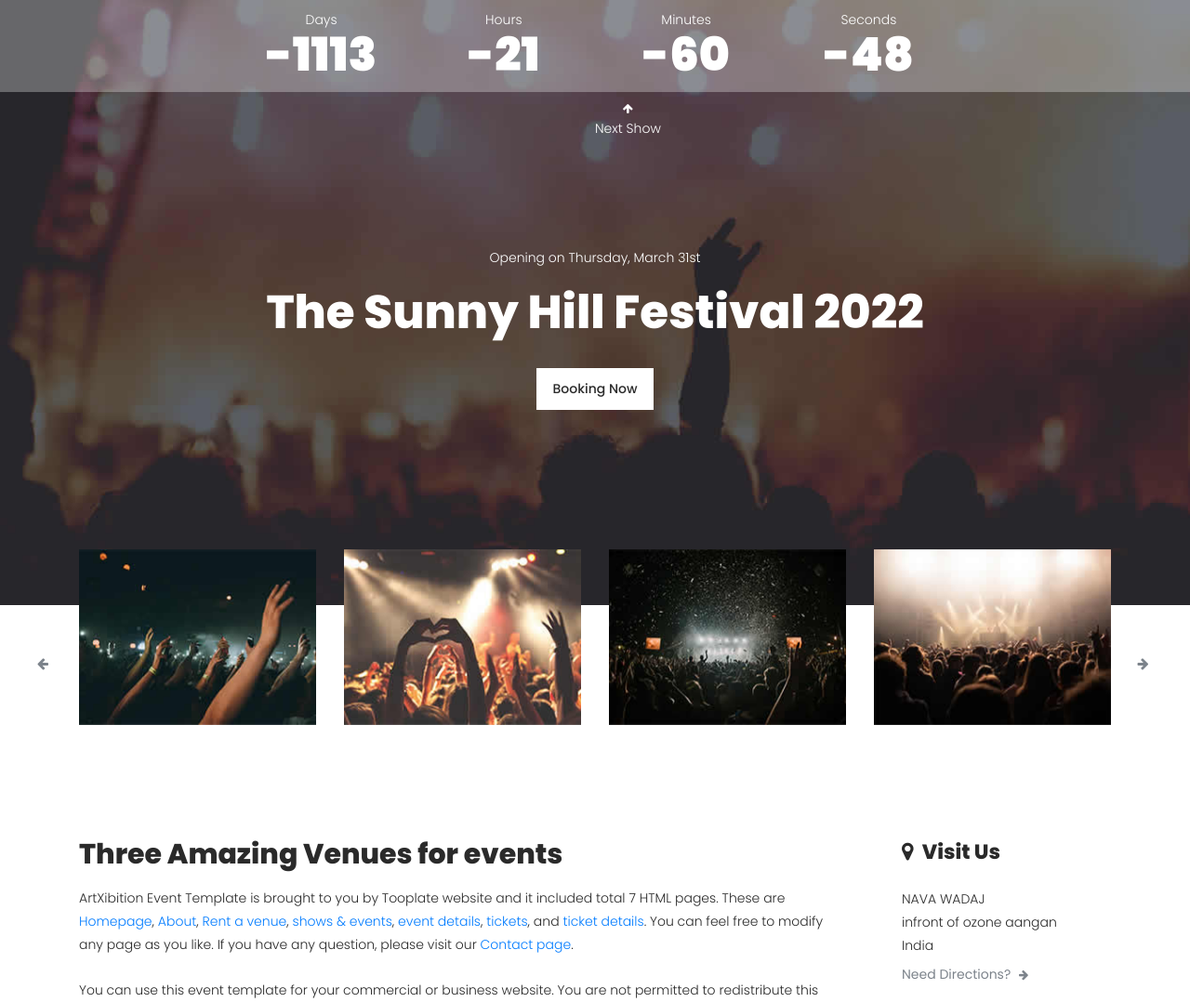
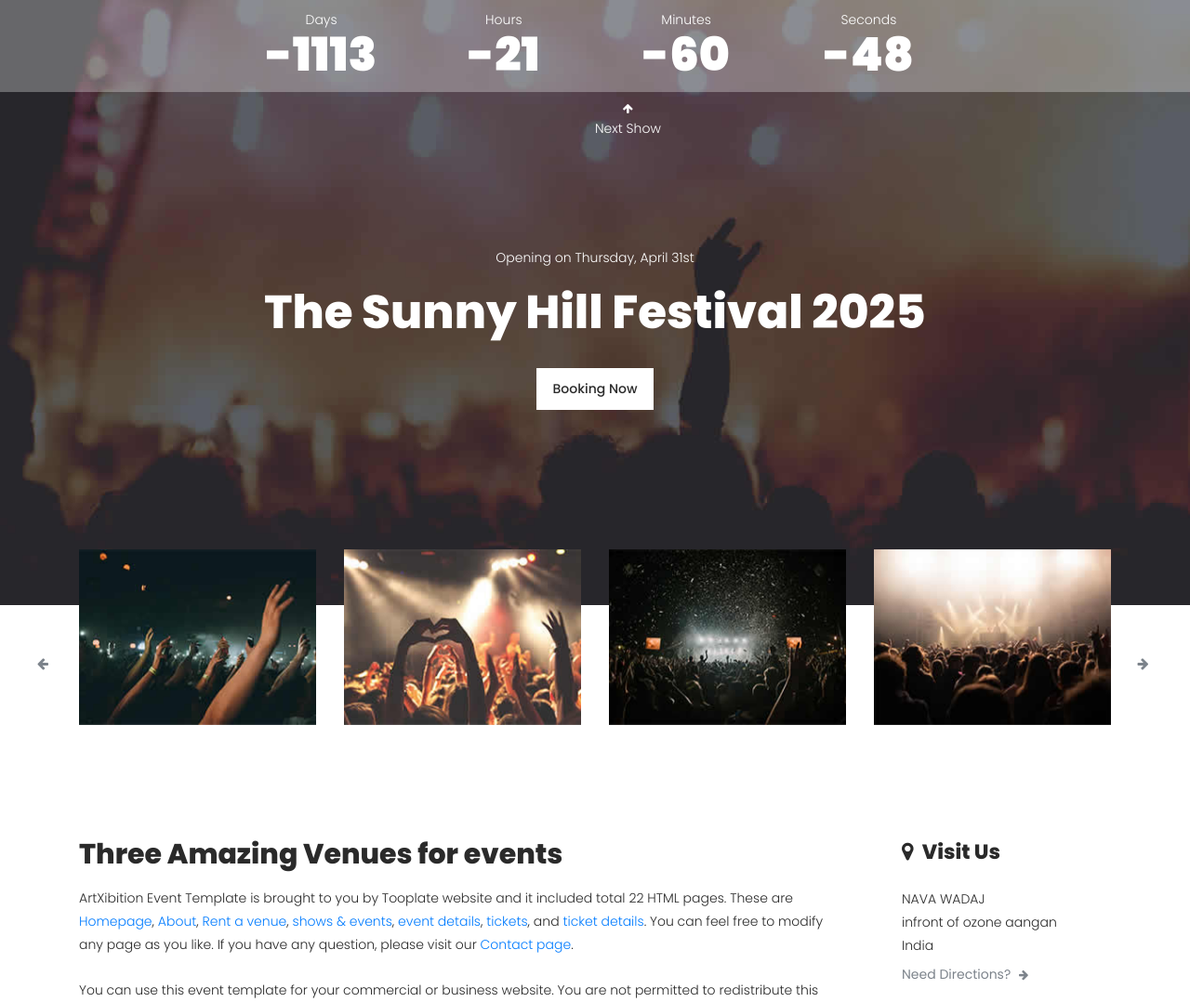
Before and after one commit to Kushal-Singwani/the_eventor, a Django app: page / in a window 1280 px wide. Shown: the part 125-1203 px from the top of the page at 93% size. Run offline with Django 5.2, Linux system fonts and the light colour scheme; some libraries are stand-ins or nearby versions.

Commit message:
latest commit

```diff
--- a/appeventor/templates/index.html
+++ b/appeventor/templates/index.html
@@ -103,8 +103,8 @@
                             <i class="fa fa-arrow-up"></i>
                             <span>Next Show</span>
                         </div>
-                        <h6>Opening on Thursday, March 31st</h6>
-                        <h2>The Sunny Hill Festival 2022</h2>
+                        <h6>Opening on Thursday, April 31st</h6>
+                        <h2>The Sunny Hill Festival 2025</h2>
                         <div class="main-white-button">
                             <a href="{% url 'ticket-details'%}">Booking Now</a>
                         </div>
@@ -159,11 +159,11 @@
                 <div class="col-lg-9">
                     <div class="left-content">
                         <h4>Three Amazing Venues for events</h4>
-                        <p>ArtXibition Event Template is brought to you by Tooplate website and it included total 7 HTML pages.
+                        <p>ArtXibition Event Template is brought to you by Tooplate website and it included total 22 HTML pages.
                             These are <a href="{% url 'index'%}">Homepage</a>, <a href="{% url 'about'%}">About</a>,
                             <a href="{% url 'rent-venue'%}">Rent a venue</a>, <a href="{% url 'shows-events'%}">shows &amp; events</a>,
                             <a href="{% url 'event-details'%}">event details</a>, <a href="{% url 'tickets'%}">tickets</a>, and <a href="{% url 'ticket-details'%}">ticket details</a>.
-                        You can feel free to modify any page as you like. If you have any question, please visit our <a href="https://www.tooplate.com/contact" target="_blank">Contact page</a>.</p>
+                        You can feel free to modify any page as you like. If you have any question, please visit our <a href="https://github.com/Kushal-Singwani/the_eventor.git" target="_blank">Contact page</a>.</p>
                         <br>
                         <p>You can use this event template for your commercial or business website. You are not permitted to redistribute this template ZIP file on any template download website. If you need the latest HTML templates, you may visit <a href="https://www.toocss.com/" target="_blank">Too CSS</a> website that features a great collection of templates in different categories.</p>
                     </div>
```
